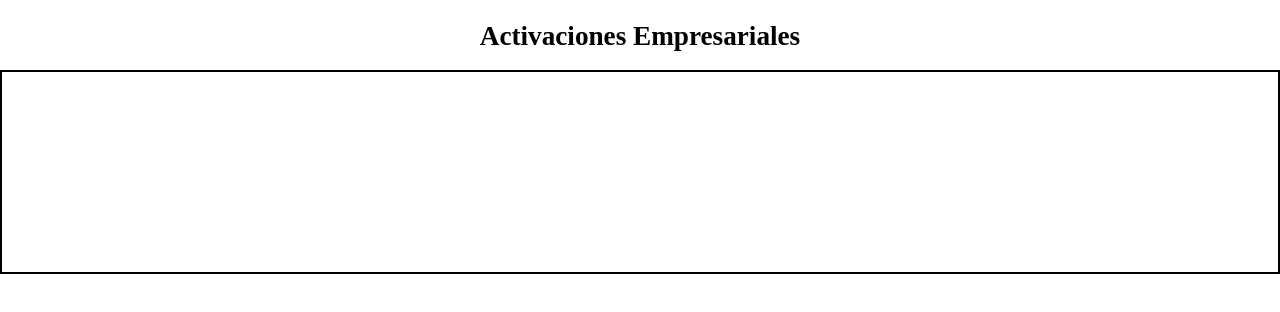
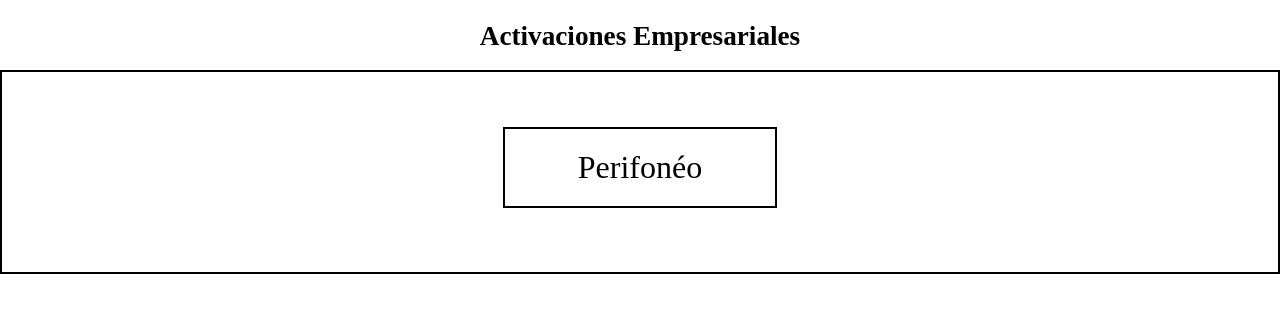
Before and after one commit to karin210/PubliciCat, a React (Create React App) app: page / in a window 1280 px wide. Shown: the part 1018-1330 px from the top of the page. Built offline with nearby package versions, Linux system fonts and the light colour scheme.

Commit message:
actEmItems text setted

```diff
--- a/src/styles/actEmItems.css
+++ b/src/styles/actEmItems.css
@@ -2,3 +2,14 @@
     height: 200px;
     border: 2px solid;
 }
+
+.ActEmItems::after{
+    content: "Perifonéo";
+    display: block;
+    font-size: 2rem;
+    border: 2px solid black;
+    margin: 55px auto;
+    padding: 20px 10px;
+    width: 250px;
+    text-align: center;
+}
```
